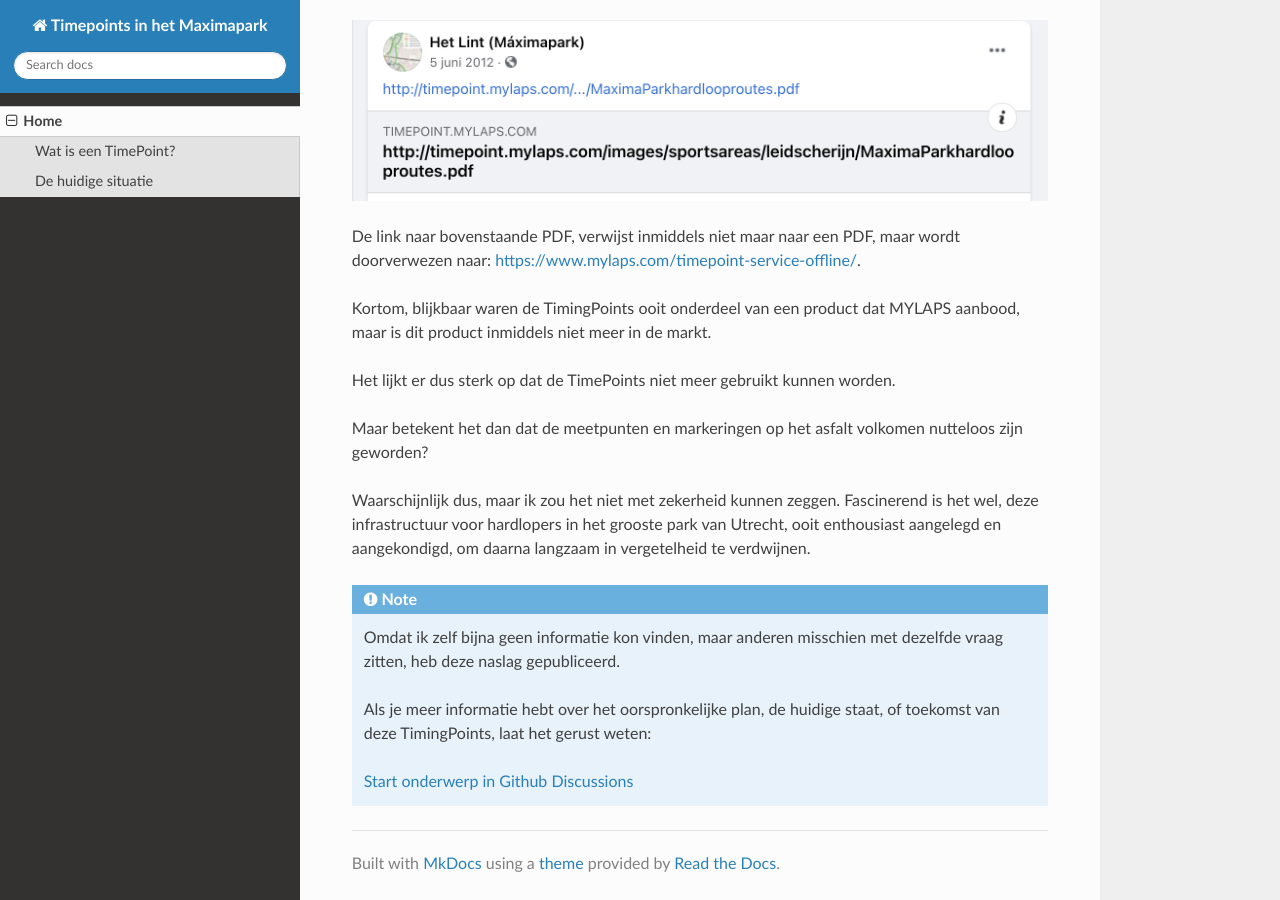
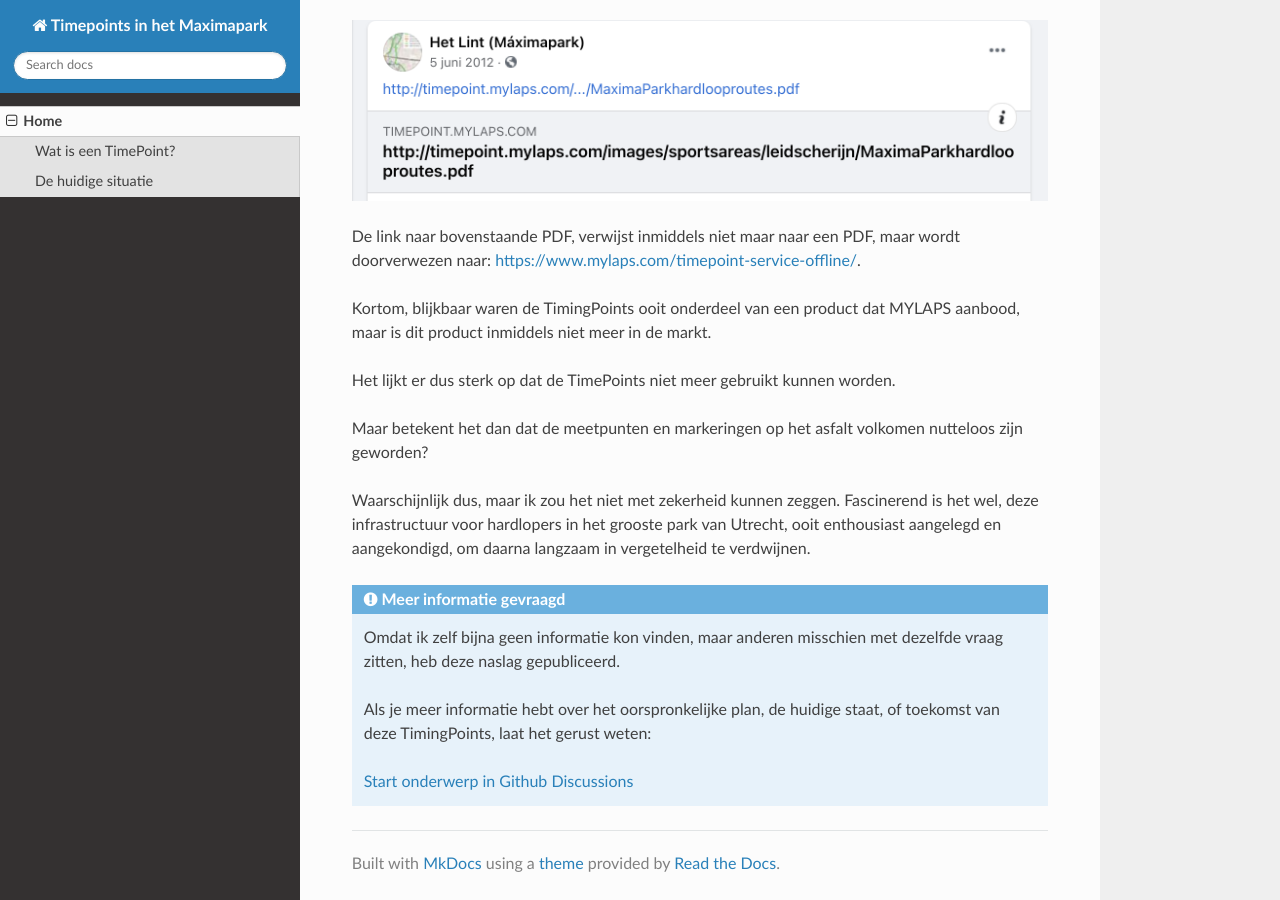
Before and after one commit to onderweg/timepoint-docs, an MkDocs documentation site: the page built from docs/index.md, in a window 1280 px wide and 900 px high, scrolled down 1572 px. Built offline with MkDocs 1.6.1, drawn with Linux system fonts in a browser that asks for light colours; nearby versions of some CDN libraries.

Commit message:
admonitions

```diff
--- a/docs/index.md
+++ b/docs/index.md
@@ -36,7 +36,7 @@ Maar betekent het dan dat de meetpunten en markeringen op het asfalt volkomen nu
 
 Waarschijnlijk dus, maar ik zou het niet met zekerheid kunnen zeggen. Fascinerend is het wel, deze infrastructuur voor hardlopers in het grooste park van Utrecht, ooit enthousiast aangelegd en aangekondigd, om daarna langzaam in vergetelheid te verdwijnen.
 
-!!! note
+!!! note "Meer informatie gevraagd"
 
     Omdat ik zelf bijna geen informatie kon vinden, maar anderen misschien met dezelfde vraag zitten, heb deze naslag gepubliceerd.
 
```
